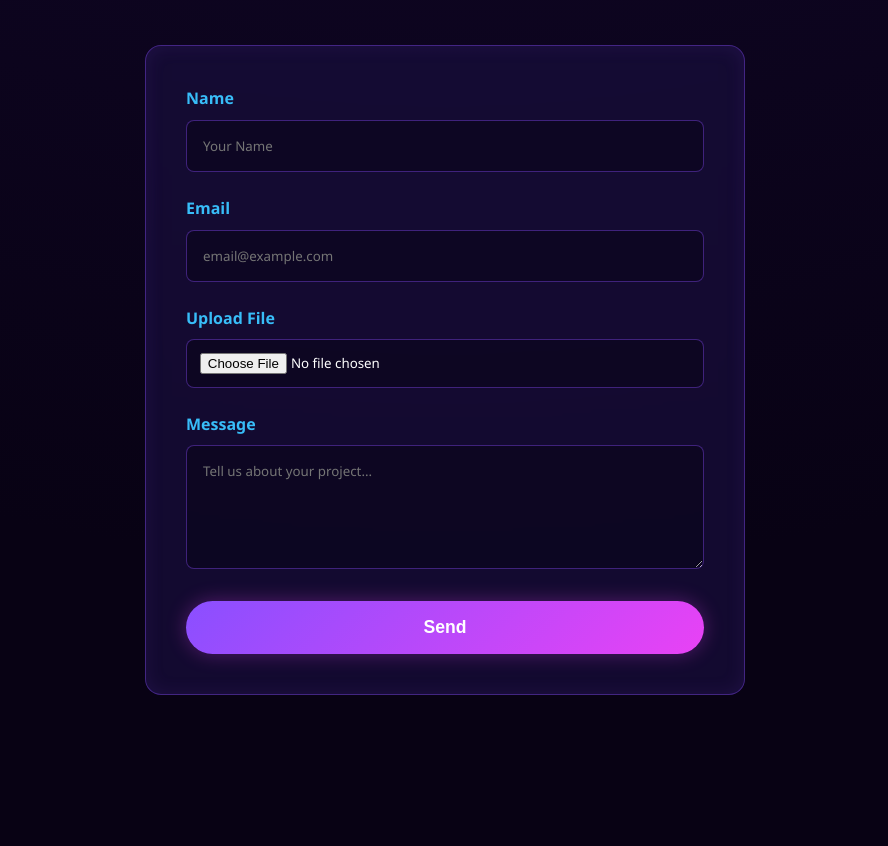
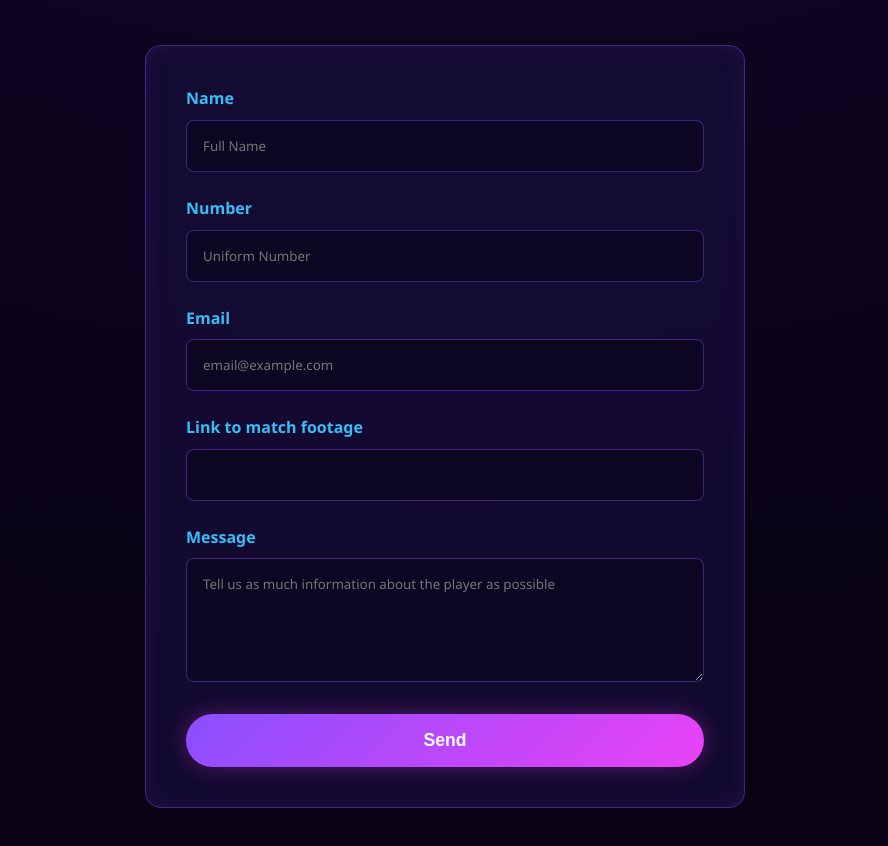
Before and after one commit to Gaule10/fc360-website, a plain HTML site: page index.html in a window 1280 px wide. Shown: the part 2073-2919 px from the top of the page, without its empty margins (195-1083 px from the left). Drawn offline with Linux system fonts and the light colour scheme.

Commit message:
Update index.html

```diff
--- a/index.html
+++ b/index.html
@@ -326,7 +326,12 @@
 
                 <div class="form-group">
                     <label for="name">Name</label>
-                    <input type="text" id="name" name="name" placeholder="Your Name">
+                    <input type="text" id="name" name="name" placeholder="Full Name">
+                </div>
+
+                <div class="form-group">
+                    <label for="number">Number</label>
+                    <input type="number" id="number" name="name" placeholder="Uniform Number">
                 </div>
 
                 <div class="form-group">
@@ -335,13 +340,13 @@
                 </div>
 
                 <div class="form-group">
-                    <label for="upload">Upload File</label>
-                    <input type="file" id="upload" name="upload">
+                    <label for="footage">Link to match footage</label>
+                    <input type="text" id="footage" name="footage">
                 </div>
 
                 <div class="form-group">
                     <label for="message">Message</label>
-                    <textarea id="message" name="message" rows="5" placeholder="Tell us about your project..."></textarea>
+                    <textarea id="message" name="message" rows="5" placeholder="Tell us as much information about the player as possible"></textarea>
                 </div>
 
                 <button type="submit" class="submit-btn">Send</button>
```
